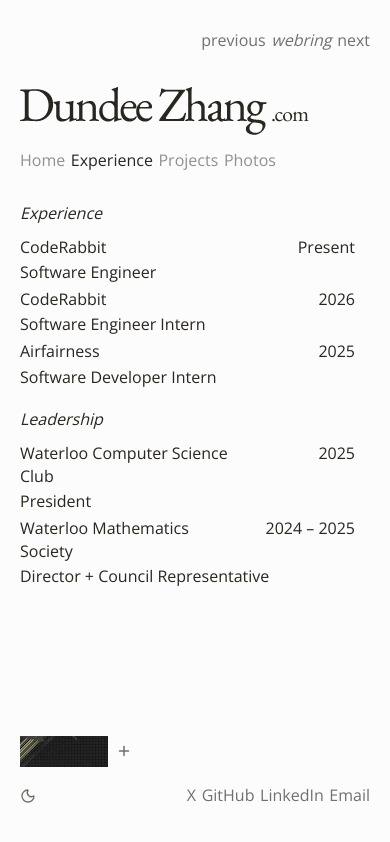
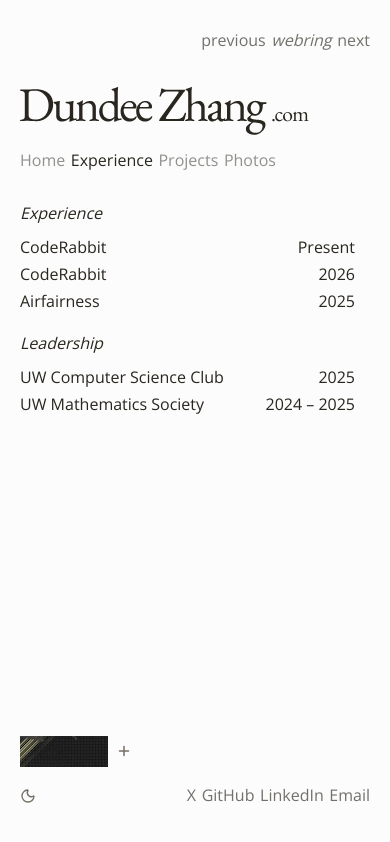
Before and after one commit to dundeezhang/dundeezhangv6, a Next.js app: page /experiences in a window 390 px wide. Built offline with nearby package versions, Linux system fonts and the light colour scheme.

Commit message:
Show mobile experience roles only when expanded

```diff
--- a/src/components/experiences/experience-index.tsx
+++ b/src/components/experiences/experience-index.tsx
@@ -33,6 +33,7 @@
                 label={`${company}, ${role}`}
                 details={(
                   <>
+                    <p className="experience-role-detail"><strong>{role}</strong></p>
                     {details.map(({ label, text }) => (
                       <p key={label || text}>
                         {label && <strong>{label}. </strong>}
@@ -49,7 +50,12 @@
                   </>
                 )}
               >
-                <span className="index-name">{company}</span>
+                <span className="index-name">
+                  <span className="experience-company-full">{company}</span>
+                  <span className="experience-company-mobile">
+                    {company.replace(/^Waterloo\b/, "UW")}
+                  </span>
+                </span>
                 {period && (
                   <span className="index-meta">
                     {context === "Current" ? "Present" : formatYears(period)}
--- a/src/styles/globals.css
+++ b/src/styles/globals.css
@@ -865,6 +865,11 @@
   text-align: left;
 }
 
+.experience-company-mobile,
+.experience-role-detail {
+  display: none;
+}
+
 .index-meta {
   grid-area: meta;
   margin: 0;
@@ -951,10 +956,21 @@
 
 @container (max-width: 40rem) {
   .experience-index .index-row {
-    grid-template-columns: minmax(0, 1fr) 7rem;
-    grid-template-areas:
-      "name meta"
-      "role role";
+    grid-template-columns: minmax(0, 1fr) auto;
+    grid-template-areas: "name meta";
+  }
+
+  .experience-index .index-role,
+  .experience-company-full {
+    display: none;
+  }
+
+  .experience-company-mobile {
+    display: inline;
+  }
+
+  .experience-role-detail {
+    display: block;
   }
 }
 
```
